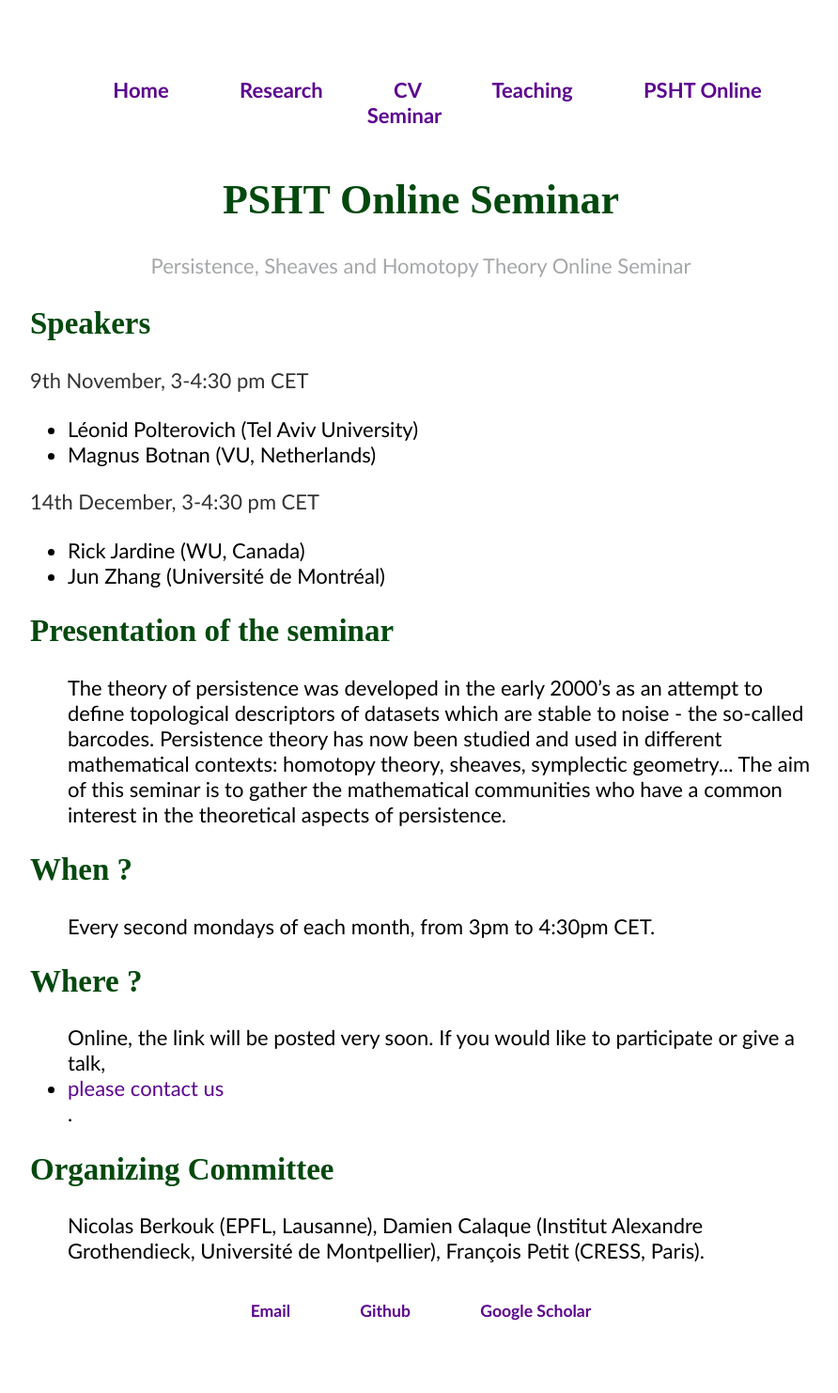
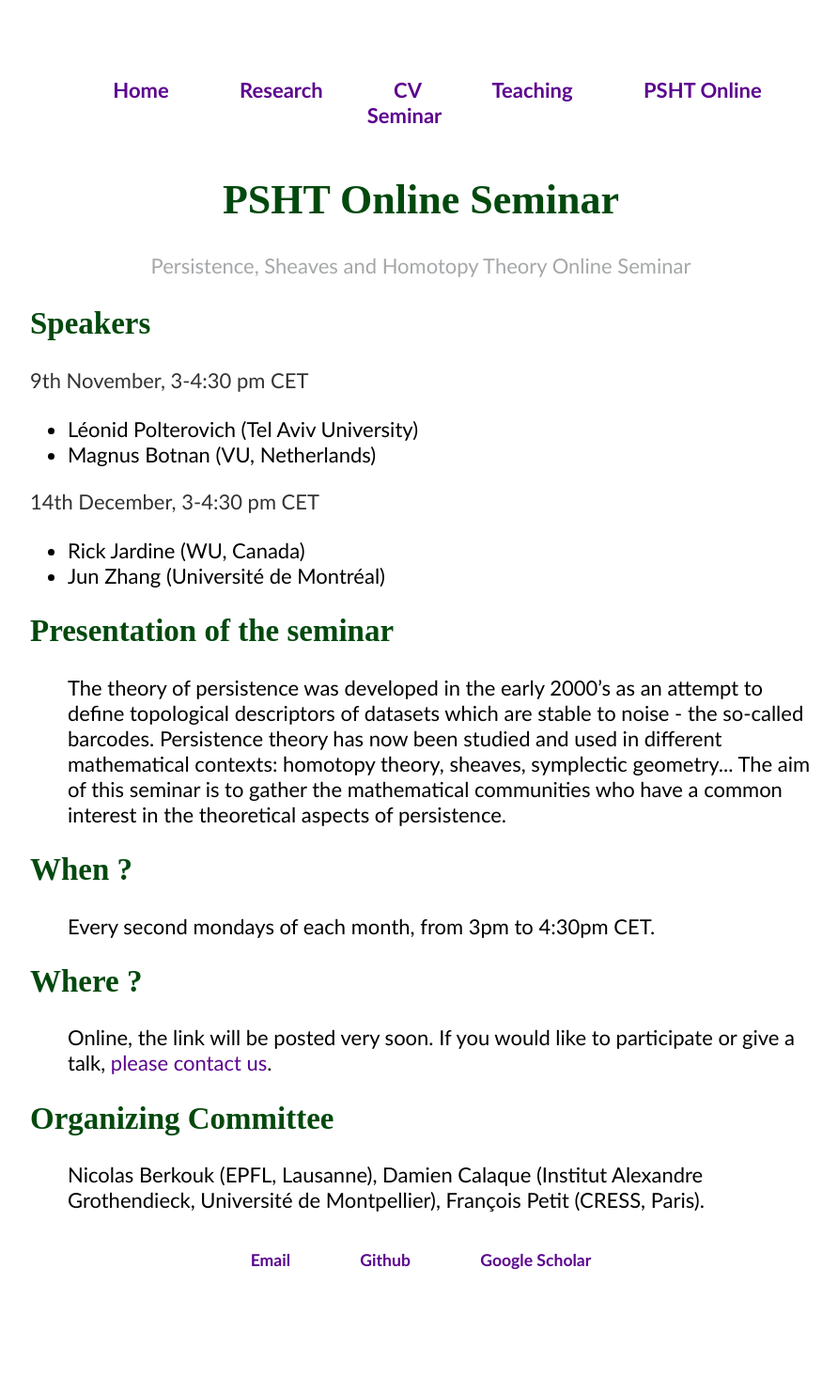
Before and after one commit to nberkouk/nberkouk.github.io, a Jekyll site: the page built from psht.html, in a window 1280 px wide. Shown: the whole page at 94% size, without its empty margins (192-1084 px from the left). Built offline with Jekyll 4.4.1, drawn with Linux system fonts in a browser that asks for light colours; after the commit the page ends 1428 px from its top, so only the background shows below that.

Commit message:
update infos

```diff
--- a/psht.html
+++ b/psht.html
@@ -57,7 +57,7 @@ Every second mondays of each month, from 3pm to 4:30pm CET.
 
 <h2>Where ? </h2>
 <ul style="font-family:'Optima';">
-Online, the link will be posted very soon. If you would like to participate or give a talk, <li><a href="mailto:nicolas.berkouk@epfl.ch">please contact us</a></li>.
+Online, the link will be posted very soon. If you would like to participate or give a talk, <a href="mailto:nicolas.berkouk@epfl.ch">please contact us</a>.
 
 </ul>
 
```
